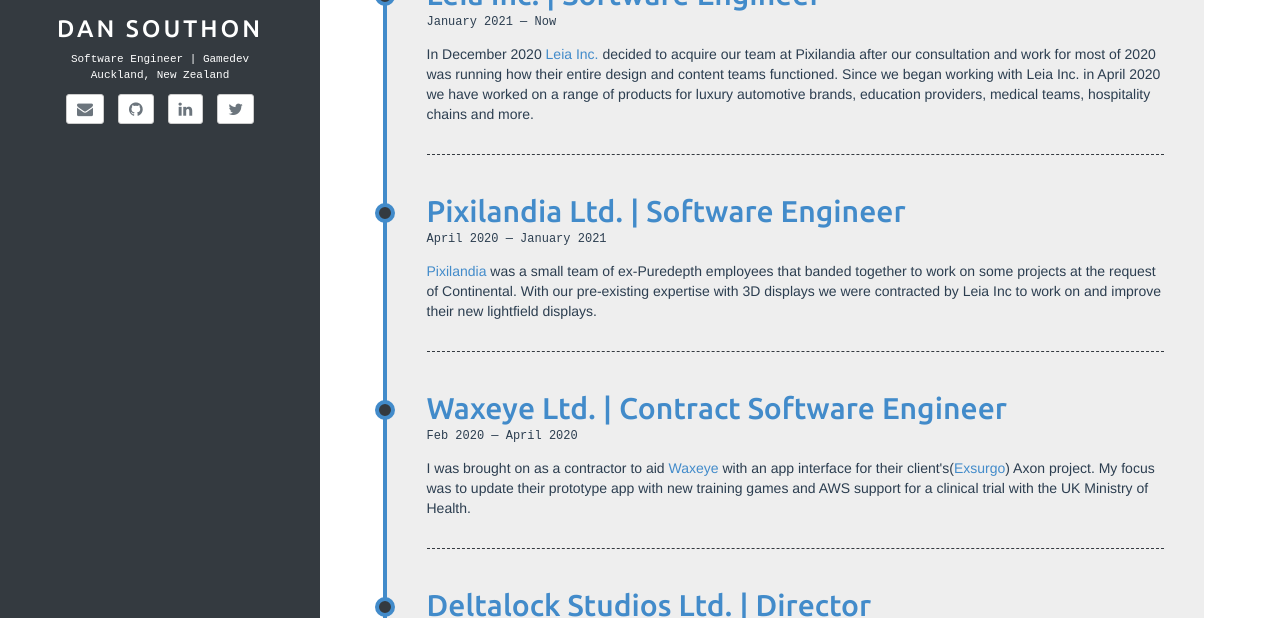
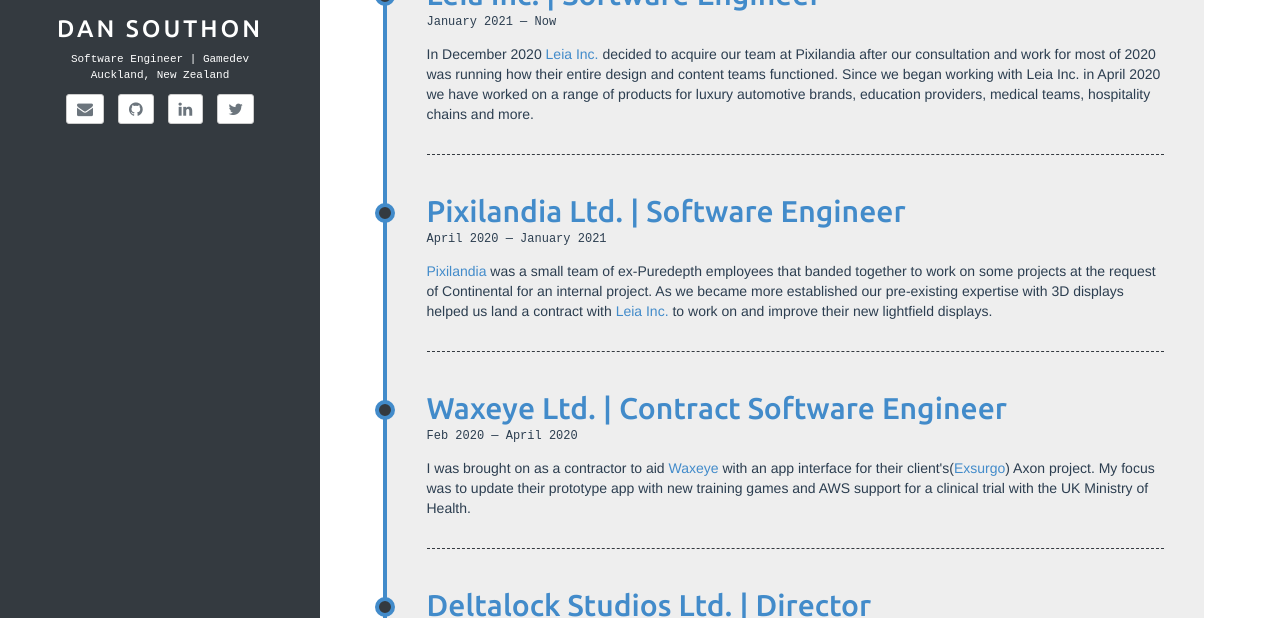
Before and after one commit to Akavis/Akavis.github.io, a Jekyll site: the page built from index.html, in a window 1280 px wide and 900 px high, cut to the strip 282-900 px from the top of the window. Built offline with Jekyll 4.4.1, drawn with Linux system fonts in a browser that asks for light colours; emoji names are drawn with the system emoji font.

Commit message:
Updated working for pixilandia

```diff
--- a/_data/timeline.yml
+++ b/_data/timeline.yml
@@ -9,8 +9,8 @@
   from: April 2020
   to: January 2021
   description: <a href="https://pixilandia.com/">Pixilandia</a> was a small team of ex-Puredepth employees
-               that banded together to work on some projects at the request of Continental. With our pre-existing
-               expertise with 3D displays we were contracted by Leia Inc to work on and improve their new lightfield displays.
+               that banded together to work on some projects at the request of Continental for an internal project. As we became more established our pre-existing
+               expertise with 3D displays helped us land a contract with <a href="https://www.leiainc.com/">Leia Inc.</a> to work on and improve their new lightfield displays.
 
 - title: Waxeye Ltd. | Contract Software Engineer
   from: Feb 2020
```
